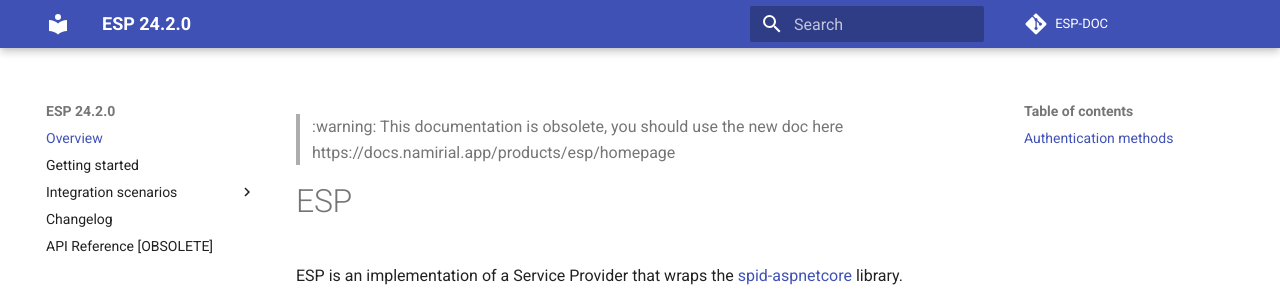
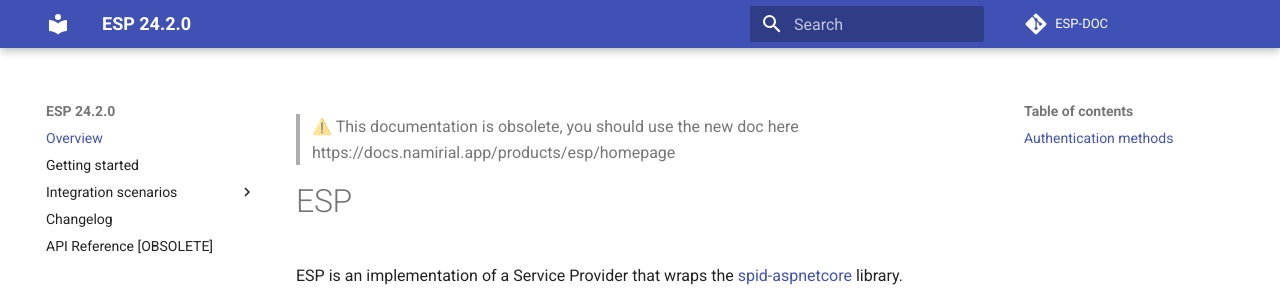
Before and after one commit to namirialgroup/esp-docs, an MkDocs documentation site: the page built from docs/index.md, in a window 1280 px wide. Shown: the top 308 px of the page. Built offline with MkDocs 1.6.1 and Material for MkDocs 9.7.7, drawn with Linux system fonts in a browser that asks for light colours; comment, search, counter and statistics services are not loaded; part of the change alters nothing that is shown.

Commit message:
added warning

```diff
--- a/docs/index.md
+++ b/docs/index.md
@@ -1,5 +1,5 @@
 
-> :warning: This documentation is obsolete, you should use the new doc here https://docs.namirial.app/products/esp/homepage
+> ⚠️ This documentation is obsolete, you should use the new doc here https://docs.namirial.app/products/esp/homepage
 
 # ESP
 
```
